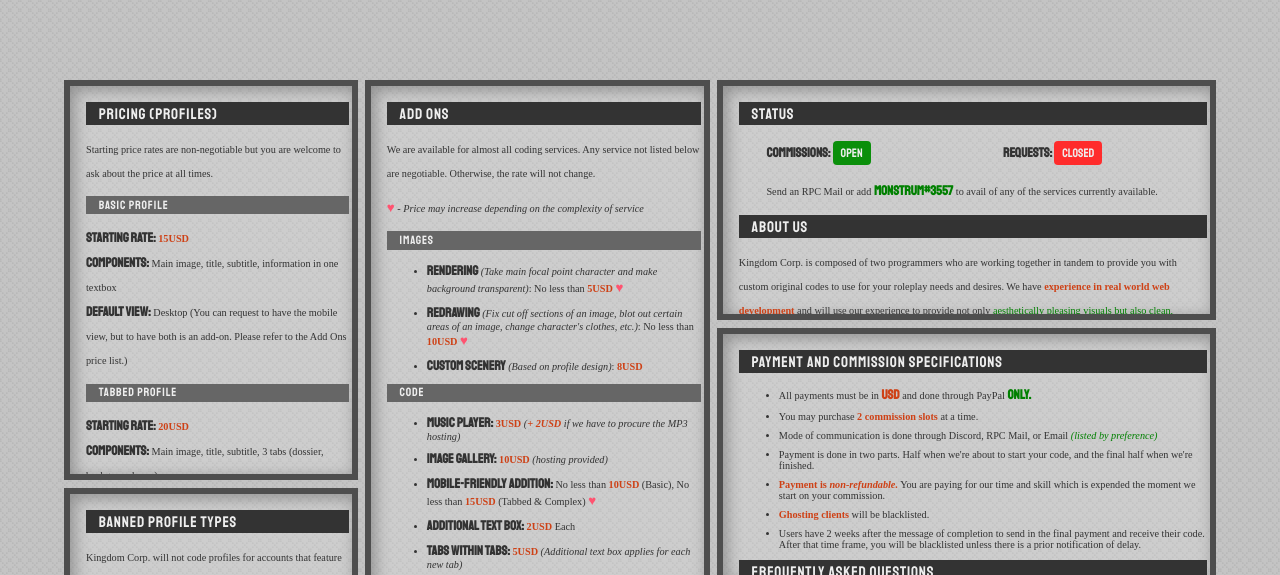
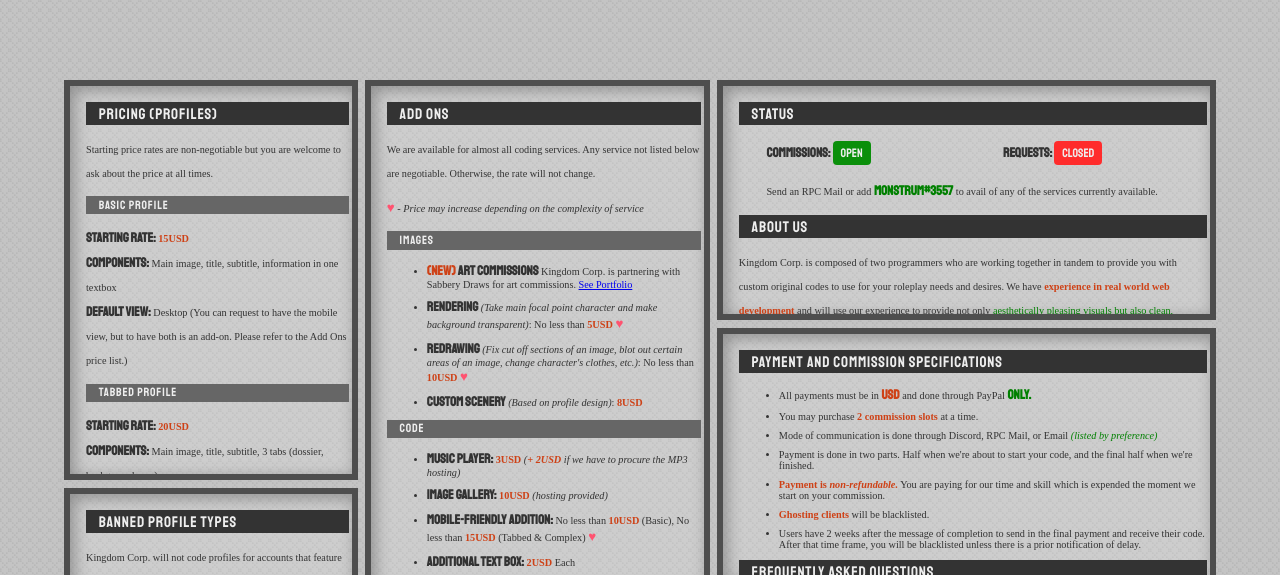
Before and after one commit to KingdomCorp/kingdomcorp.github.com, a plain HTML site: page index.html in a window 1280 px wide. Shown: the top 575 px of the page. Drawn offline with nearby package versions, Linux system fonts and the light colour scheme; a small style sheet from the web is missing.

Commit message:
sabbery draws update

```diff
--- a/index.html
+++ b/index.html
@@ -157,6 +157,7 @@
         <h3>Images</h3>
         <p>
           <ul>
+            <li><b><span class="price">(NEW)</span> Art Commissions</b> Kingdom Corp. is partnering with Sabbery Draws for art commissions. <a href="https://imgur.com/a/oUZfiuQ" target="_blank">See Portfolio</a></li>
             <li><b>Rendering</b> <i>(Take main focal point character and make background transparent)</i>: No less than <span class="price">5USD</span> <b class="finePrint">♥</b></li>
             <li><b>Redrawing</b> <i>(Fix cut off sections of an image, blot out certain areas of an image, change character's clothes, etc.)</i>: No less than <span class="price">10USD</span> <b class="finePrint">♥</b></li>
             <li><b>Custom Scenery</b> <i>(Based on profile design)</i>: <span class="price">8USD</span></li>
```
